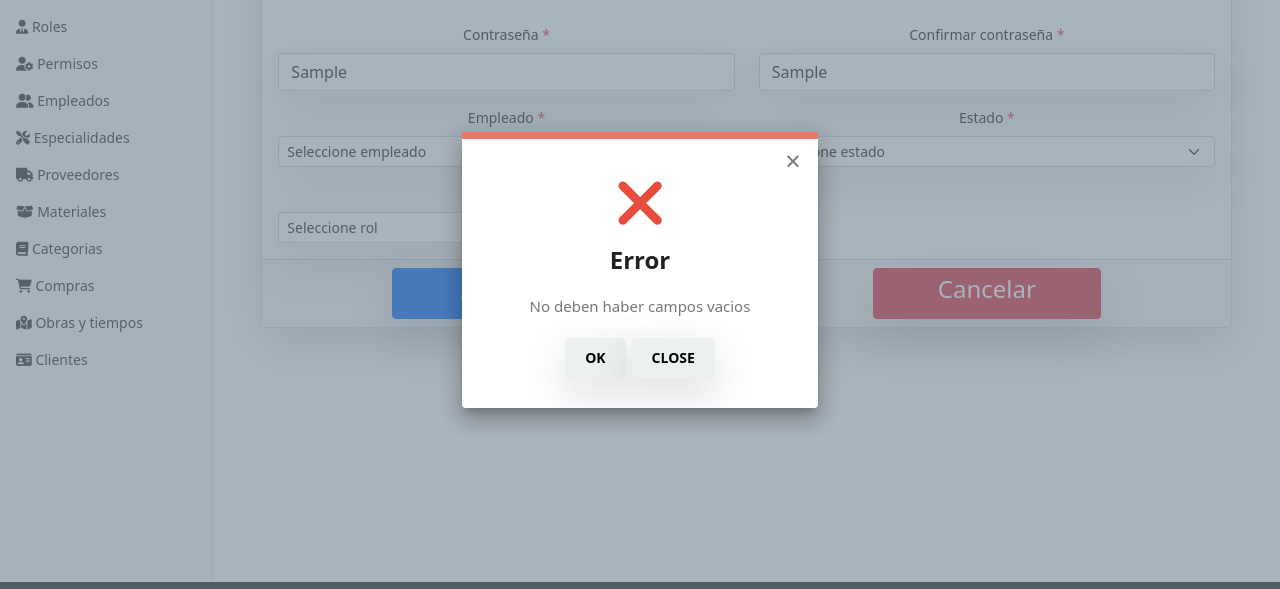
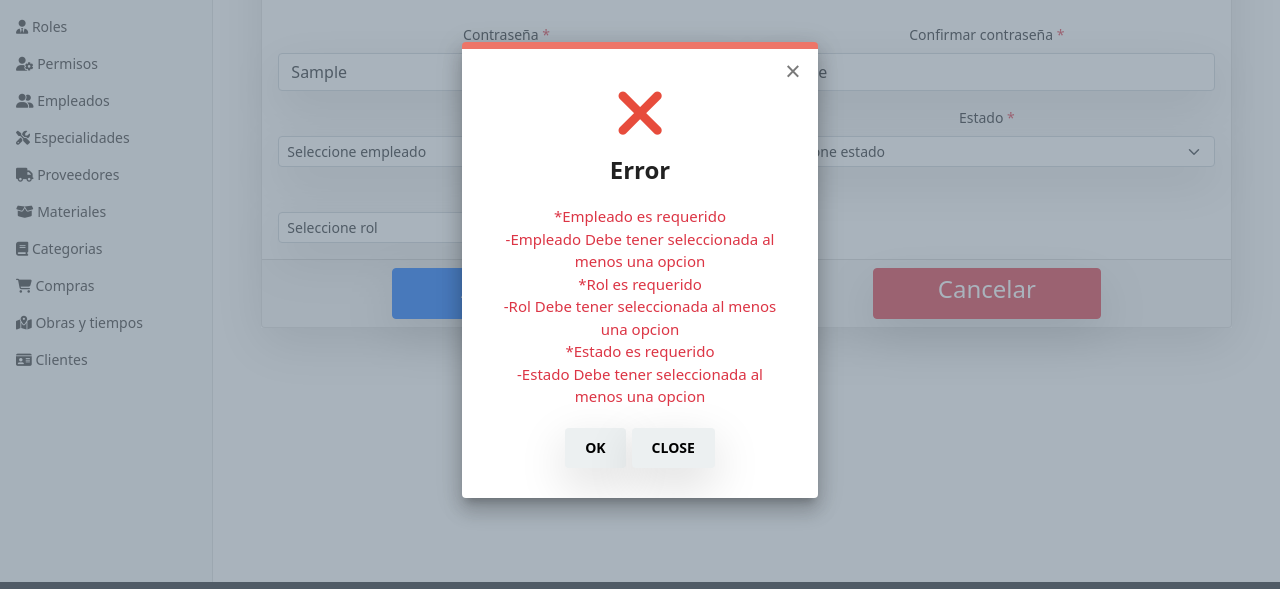
Before and after one commit to elsiri/constru-tech-wireframe, a plain HTML site: page Wireframe/addusuario.html in a window 1280 px wide. Both pictures are taken after typing "Sample", "Sample" into the empty fields and a click on the button "Agregar". Shown: the part 130-719 px from the top of the page. Drawn offline with Linux system fonts and the light colour scheme.

Commit message:
addusuario y empleado

```diff
--- a/Wireframe/addusuario.html
+++ b/Wireframe/addusuario.html
@@ -8,11 +8,11 @@
     <meta name="generator" content="Hugo 0.84.0">
     <title>Constru-tech</title>
 
-    <link rel="stylesheet" href="https://cdnjs.cloudflare.com/ajax/libs/font-awesome/6.4.0/css/all.min.css"
-    integrity="sha512-iecdLmaskl7CVkqkXNQ/ZH/XLlvWZOJyj7Yy7tcenmpD1ypASozpmT/E0iPtmFIB46ZmdtAc9eNBvH0H/ZpiBw=="
-    crossorigin="anonymous" referrerpolicy="no-referrer"/>
     <link rel="stylesheet" href="css/all.min.css">
     <link rel="stylesheet" href="css/jquery-confirm.min.css">
+    <link rel="stylesheet" href="css/jquery-ui.css">
+    <link rel="stylesheet" href="css/themes-jquery-ui.css">
+    <link href="css/dashboard.css" rel="stylesheet">
     <!-- Bootstrap core CSS -->
     <link href="css/bootstrap.min.css" rel="stylesheet">
 
@@ -207,38 +207,38 @@
 </div>
 
 
-  <script type="text/javascript" src="js/jquery-3.7.0.min.js"></script>
+  <script type="text/javascript" src="js/jquery-3.6.0.js"></script>
+  <script src="js/jquery-ui.js"></script>
   <script src="js/bootstrap.min.js"></script>
   <script src="js/popper.min.js"></script>
   <script src="../Bootstrap-4-Multi-Select-BsMultiSelect/dist/js/BsMultiSelect.min.js"></script>
   <script src="../Bootstrap-4-Multi-Select-BsMultiSelect/dist/js/BsMultiSelect.bs4.min.js"></script>
-  <script src="js/38595e06c7.js" crossorigin="anonymous"></script>
+  <script src="js/38595e06c7.js"></script>
   <script src="js/jquery-confirm.min.js"></script>
+  <script src="js/validaciones.js"></script>
   <script>
-
-
     $("#form").submit(function(e){
         e.preventDefault();
     });
-    $('#add').on('click', function(){
-      const empleado = $("#empleado").val();
-      const estado = $("#estado").val();
-      const rol = $("#rol").val();
-      const pw = $("#pw").val();
-      const cpw=$("#cpw").val();
-          console.log(empleado,estado,rol,pw,cpw)
-      if (empleado.length <=0 || estado.length <=0 || rol.length <=0 || pw == null || pw =='' || cpw== null || cpw=='') {
-        $.confirm({
-            title:"Error",
-            content:"No deben haber campos vacios",
-            icon: 'fa fa-xmark',
-            theme: 'modern',
-            closeIcon: true,
-            animation: 'news',
-            closeAnimation: 'news',
-            type: 'red',
-        });
-      }else{
+    $('#add').on('click', async function(){
+      let empleado = $("#empleado").val();
+      let estado = $("#estado").val();
+      let rol = $("#rol").val();
+      let pw = $("#pw").val();
+      let cpw=$("#cpw").val();
+
+      let errors = [];
+
+      await errors.push(alertconfirm("Contraseña", pw, 'string', 10));
+      await errors.push(alertconfirm("Confirmar contraseña", pw, 'string', 10));
+      await errors.push(alertconfirm("Empleado", empleado, 'array', 0));
+      await errors.push(alertconfirm("Rol", rol, 'array', 0));
+      await errors.push(alertconfirm("Estado", estado, 'array', 0));
+
+      const allcheck = array => array.every(value => value === [0]);
+      const check = allcheck(errors);
+
+      if (check) {
         $.confirm({
             title:"Success",
             content:"Usuario registrado con exito",
@@ -248,7 +248,18 @@
             animation: 'news',
             closeAnimation: 'news',
             type: 'green',
-        });
+        })
+      }else{
+          $.confirm({
+          title:"Error",
+          content:errors,
+          icon: 'fa fa-xmark',
+          theme: 'modern',
+          closeIcon: true,
+          animation: 'news',
+          closeAnimation: 'news',
+          type: 'red',
+        })
       }
     });
   </script>
```
Also changed, not shown: Wireframe/addempleado.html (line endings or trailing spaces).
